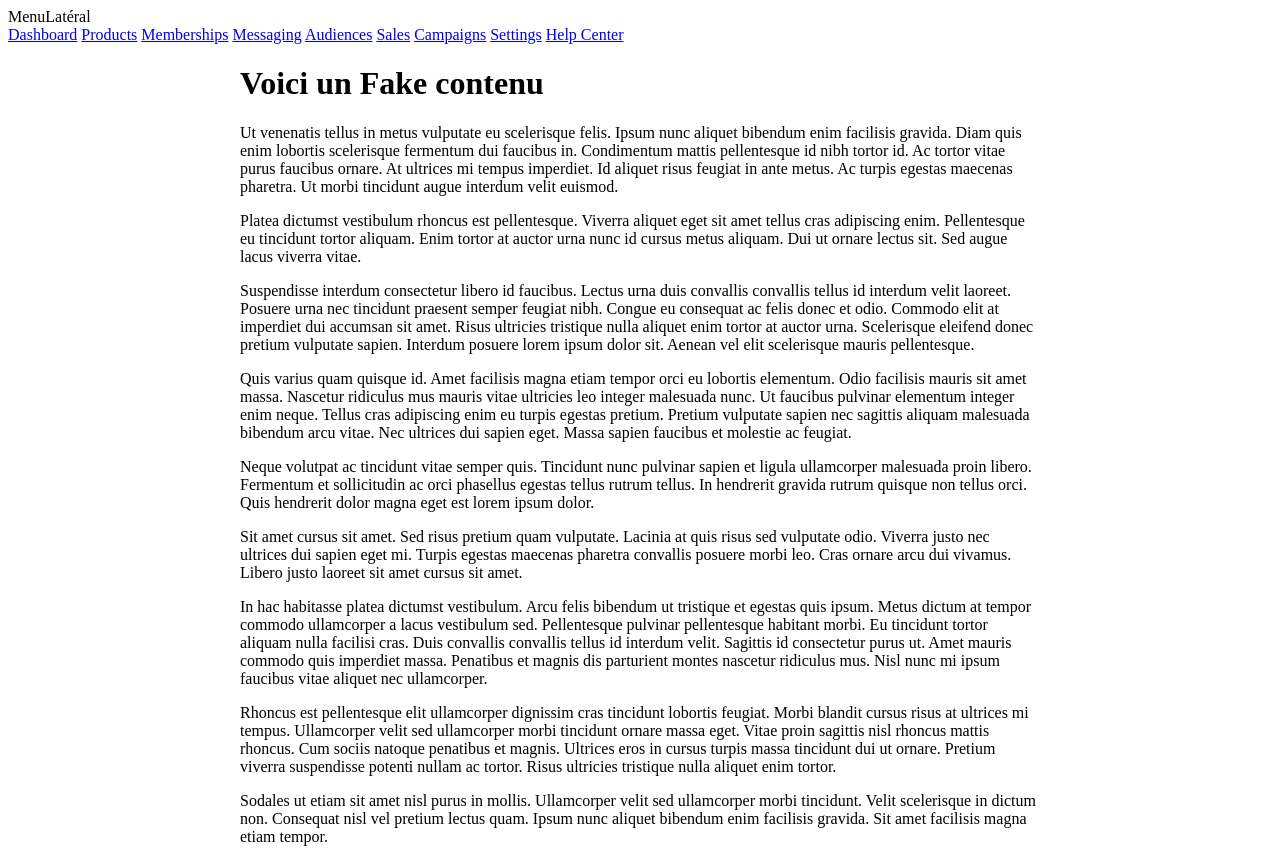
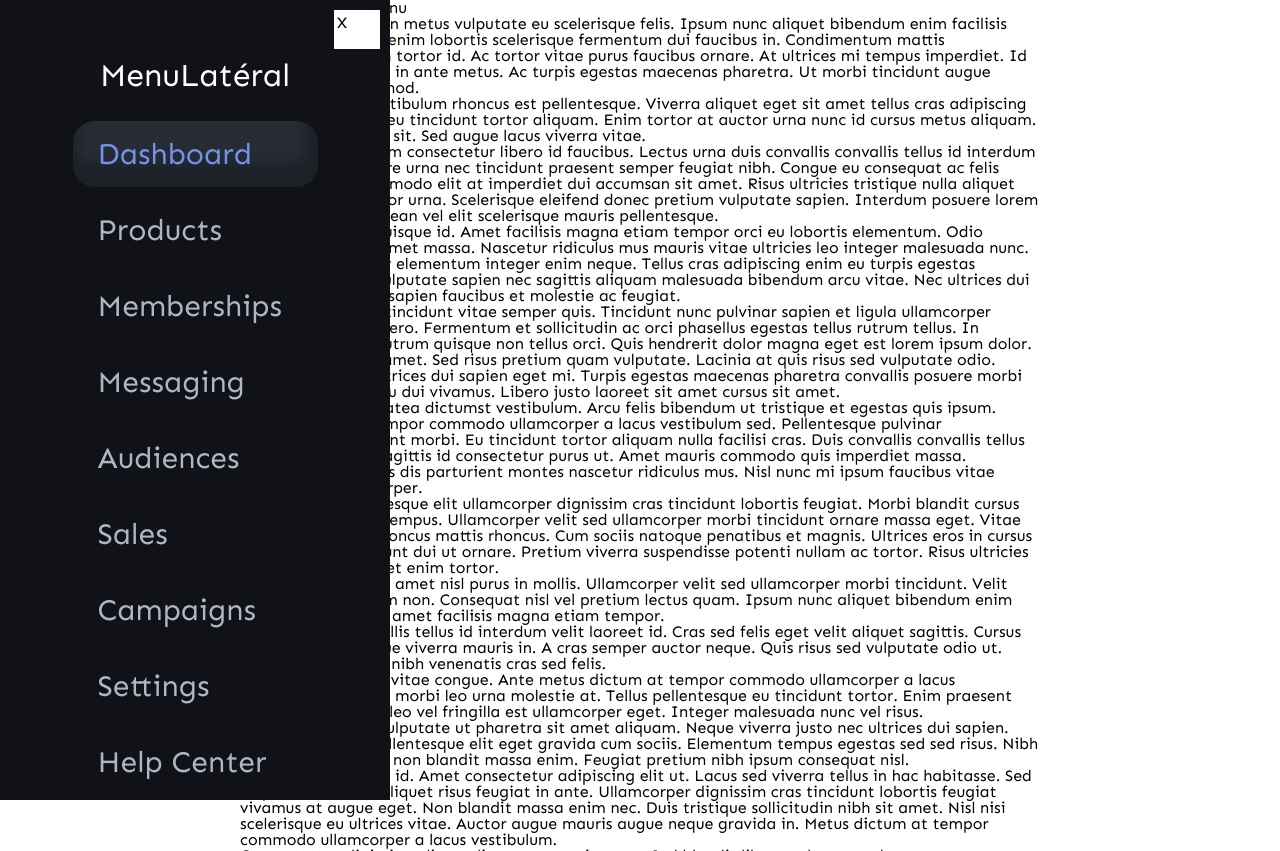
Before and after one commit to xav03tv/lateralMenu, a plain HTML site: page index.html in a window 1280 px wide. Shown: the top 851 px of the page. Drawn offline with Linux system fonts and the light colour scheme.

Commit message:
Style du menu et animation button

```diff
--- a/index.html
+++ b/index.html
@@ -9,11 +9,14 @@
 </head>
 <body>
     <div id="lateralMenu" class="lateralMenu">
+        <div class="btnClose">
+X
+        </div>
         <div class="brand">
             MenuLatéral
         </div>
         <div class="menu">
-            <a href="#">Dashboard</a>
+            <a icon="home" href="#" class="active">Dashboard</a>
             <a href="#">Products</a>
             <a href="#">Memberships</a>
             <a href="#">Messaging</a>
--- a/sass/base/reset.scss
+++ b/sass/base/reset.scss
@@ -0,0 +1,48 @@
+/* http://meyerweb.com/eric/tools/css/reset/
+   v2.0 | 20110126
+   License: none (public domain)
+*/
+
+html, body, div, span, applet, object, iframe,
+h1, h2, h3, h4, h5, h6, p, blockquote, pre,
+a, abbr, acronym, address, big, cite, code,
+del, dfn, em, img, ins, kbd, q, s, samp,
+small, strike, strong, sub, sup, tt, var,
+b, u, i, center,
+dl, dt, dd, ol, ul, li,
+fieldset, form, label, legend,
+table, caption, tbody, tfoot, thead, tr, th, td,
+article, aside, canvas, details, embed,
+figure, figcaption, footer, header, hgroup,
+menu, nav, output, ruby, section, summary,
+time, mark, audio, video {
+	margin: 0;
+	padding: 0;
+	border: 0;
+	font-size: 100%;
+	font: inherit;
+	vertical-align: baseline;
+}
+/* HTML5 display-role reset for older browsers */
+article, aside, details, figcaption, figure,
+footer, header, hgroup, menu, nav, section {
+	display: block;
+}
+body {
+	line-height: 1;
+}
+ol, ul {
+	list-style: none;
+}
+blockquote, q {
+	quotes: none;
+}
+blockquote:before, blockquote:after,
+q:before, q:after {
+	content: '';
+	content: none;
+}
+table {
+	border-collapse: collapse;
+	border-spacing: 0;
+}
--- a/sass/base/typography.scss
+++ b/sass/base/typography.scss
@@ -0,0 +1 @@
+@import url('https://fonts.googleapis.com/css2?family=Sen:wght@400;700;800&display=swap');
--- a/sass/globals/_layout.scss
+++ b/sass/globals/_layout.scss
@@ -2,3 +2,7 @@
     width: 800px;
     margin: 0 auto;
 }
+
+body{
+    font-family: 'Sen', sans-serif;;
+}
--- /dev/null
+++ b/sass/globals/_menu.scss
@@ -0,0 +1,64 @@
+.lateralMenu{
+    position: absolute;
+    background-color: #101217;
+    height: 100vh;
+    width: 390px;
+
+    display: flex;
+    flex-direction: column;
+
+    .brand{
+        text-align: center;
+        color: white;
+        font-size: 2em;
+    }
+
+    .btnClose{
+        width: 40px;
+        height: 40px;
+        background-color: #FFFFFF;
+        align-self: flex-end;
+        margin: 10px;
+        padding: 5px 3px;
+
+
+    }
+
+    .menu{
+        display: flex;
+        flex-direction: column;
+        justify-content: flex-start;
+        align-items: center;
+        margin-top: 25px;
+
+        a{
+            color: #AEB6C5;
+            font-size: 30px;
+            text-decoration: none;
+            padding: 18px 25px;
+            margin: 5px;
+            width: 50%;
+            transition: 0.5s;
+
+            &:hover{
+                transform: scale(1.2);
+            }
+
+
+
+
+
+        }
+
+
+        .active, a:hover{
+            box-shadow: inset -4px -16px 10px 7px rgba(0, 0, 0, 0.25);
+            border-radius: 22px;
+            color:#7293E6;
+            background: #262B34;
+            transition: 0.5s;
+        }
+
+
+    }
+}
--- a/sass/main.scss
+++ b/sass/main.scss
@@ -1,10 +1,14 @@
 @import "config/variables";
 @import "config/functions";
 @import "config/mixins";
+
 @import "base/typography.scss";
 @import "base/reset.scss";
 @import "base/forms.scss";
+
 @import "objects/buttons.scss";
+
 @import "globals/header.scss";
 @import "globals/footer.scss";
 @import "globals/layout.scss";
+@import "globals/menu.scss";
```
Also changed, not shown: style.css, 1 other file.
